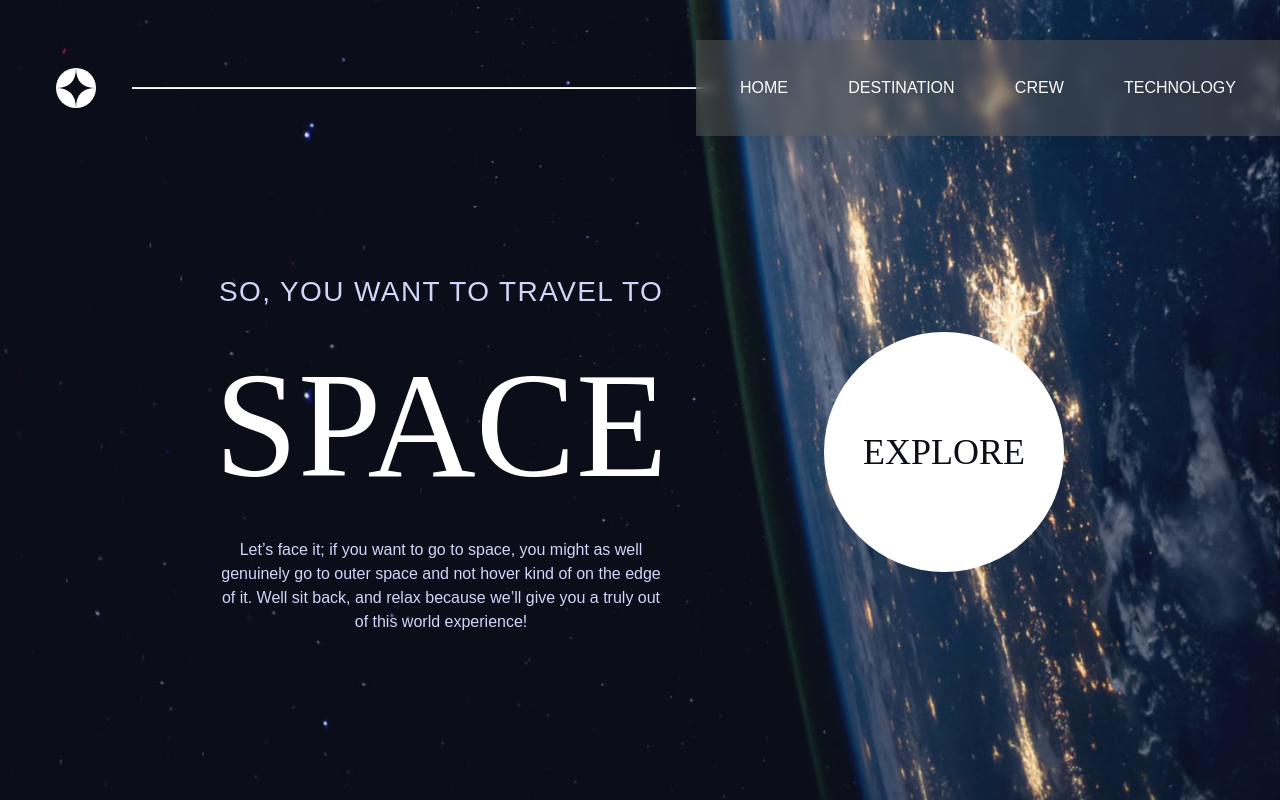
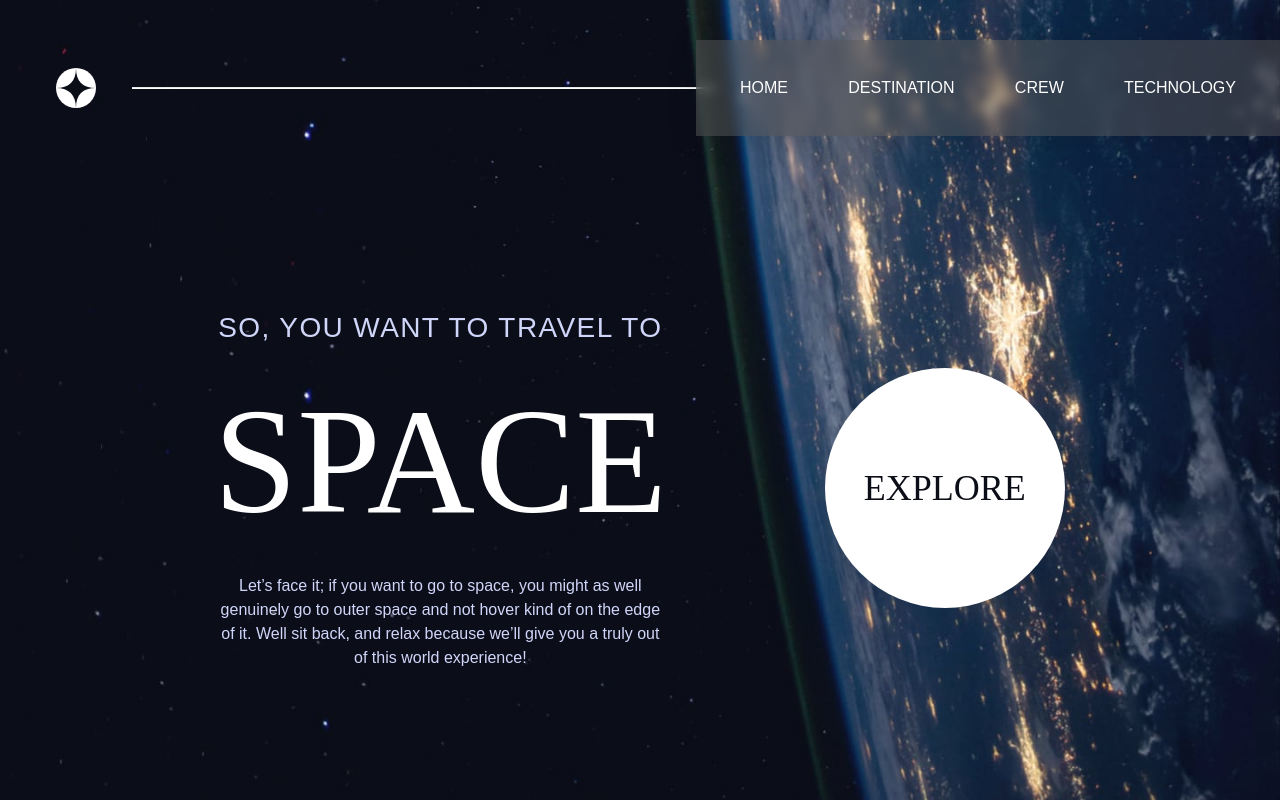
Before and after one commit to SaiSawant1/space-tourism, a Next.js app: page / in a window 1280 px wide. Built offline with nearby package versions, Linux system fonts and the light colour scheme.

Commit message:
home page final commit

```diff
--- a/src/app/page.tsx
+++ b/src/app/page.tsx
@@ -3,7 +3,7 @@
 
 export default function Home() {
   return (
-    <main className='flex flex-col mt-12 desktop:flex-row desktop:justify-between desktop:px-40 desktop:items-center  tablet:mt-2 tablet:justify-evenly justify-evenly grow  '>
+    <main className='flex flex-col mt-12 desktop:flex-row desktop:justify-evenly desktop:items-center default:m-0 tablet:mt-20 tablet:justify-evenly justify-evenly grow  '>
       <ContentHome/>
       <Explore/>
     </main>
```
